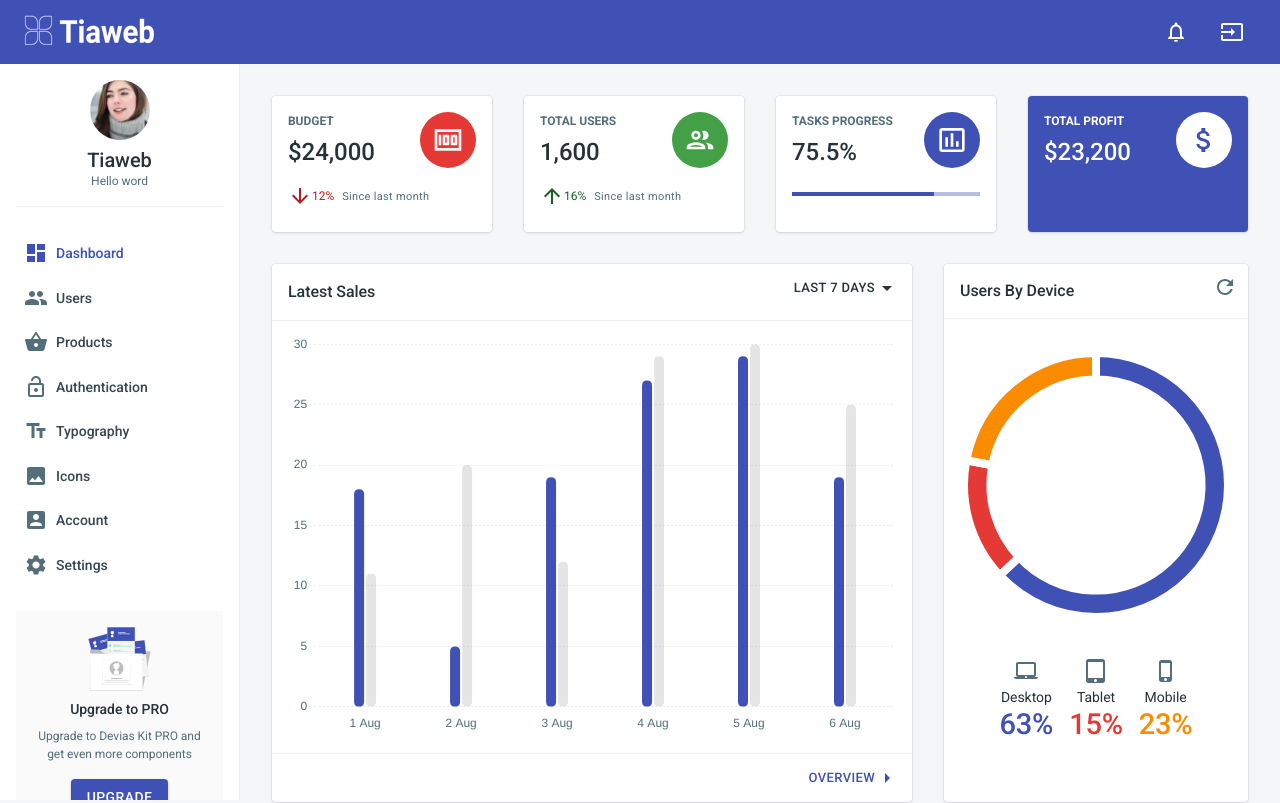
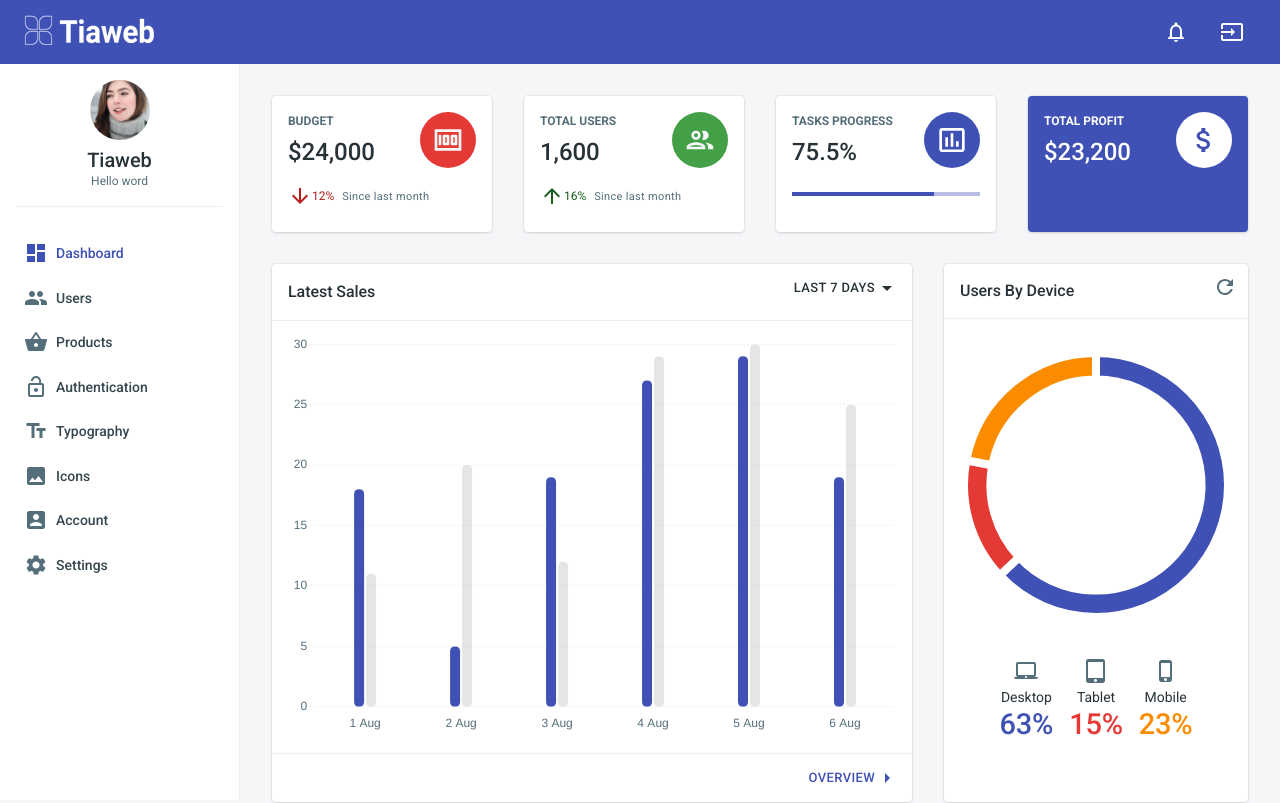
Before and after one commit to tiaweb/react-tiabiru, a React (Create React App) app: page /dashboard in a window 1280 px wide. Shown: the top 803 px of the page. Built offline with nearby package versions, Linux system fonts and the light colour scheme; what validate.js would draw is missing.

Commit message:
Update Sidebar.js

```diff
--- a/src/layouts/Main/components/Sidebar/Sidebar.js
+++ b/src/layouts/Main/components/Sidebar/Sidebar.js
@@ -103,7 +103,7 @@ const Sidebar = props => {
           className={classes.nav}
           pages={pages}
         />
-        <UpgradePlan />
+
       </div>
     </Drawer>
   );
```
